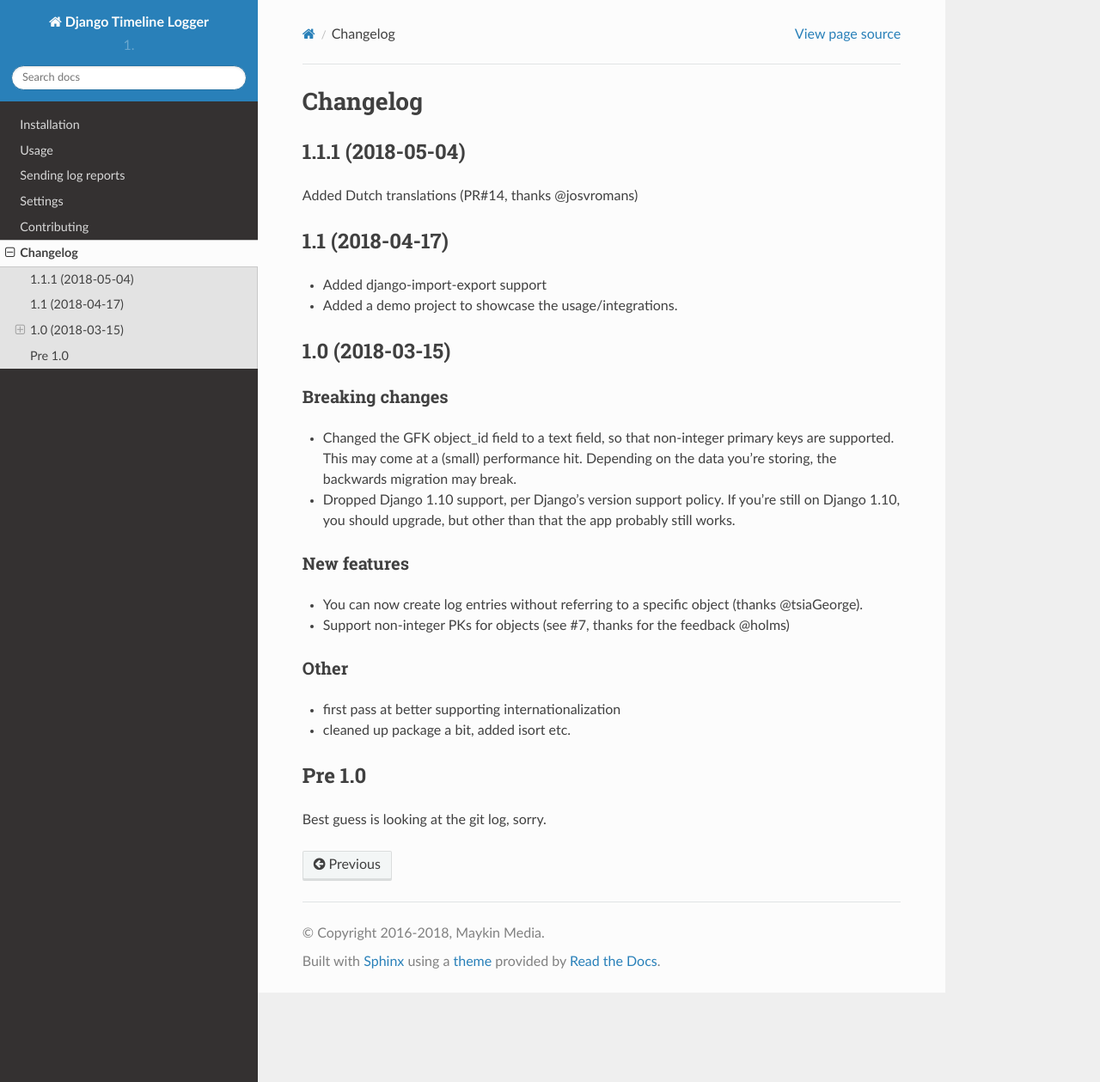
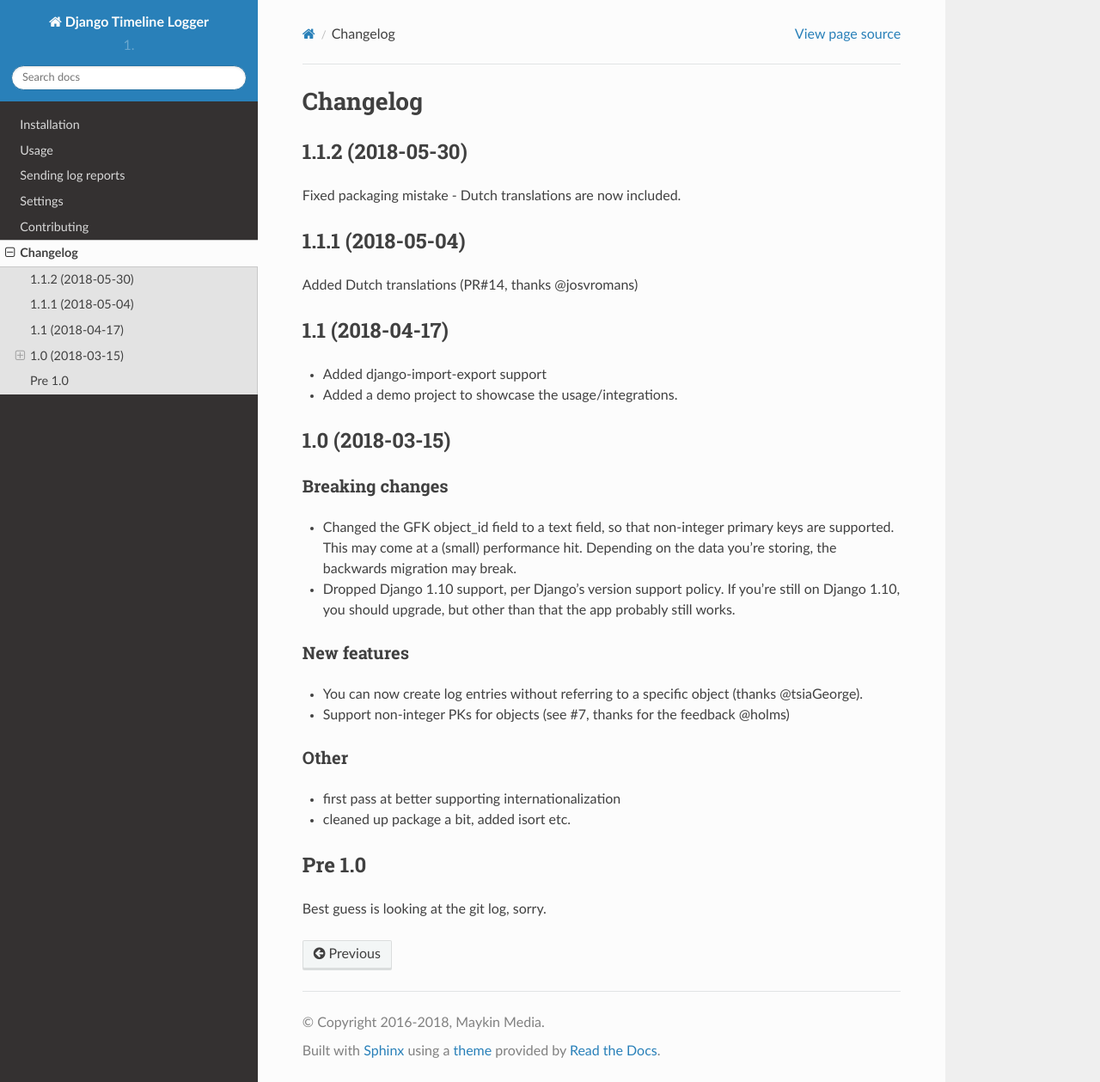
Before and after one commit to maykinmedia/django-timeline-logger, a Sphinx documentation site: the page built from docs/changelog.rst, in a window 1280 px wide and 1259 px high. Shown: the whole window at 86% size. Built offline with Sphinx 7.4.7 and the Read the Docs theme 2.0.0, drawn with Linux system fonts in a browser that asks for light colours.

Commit message:
Update version & changelog

```diff
--- a/docs/changelog.rst
+++ b/docs/changelog.rst
@@ -1,6 +1,11 @@
 =========
 Changelog
 =========
+
+1.1.2 (2018-05-30)
+==================
+
+Fixed packaging mistake - Dutch translations are now included.
 
 1.1.1 (2018-05-04)
 ==================
--- a/setup.py
+++ b/setup.py
@@ -14,7 +14,7 @@ with open(path.join(here, 'README.rst'), encoding='utf-8') as f:
 
 setup(
     name='django-timeline-logger',
-    version='1.1.1',
+    version='1.1.2',
     description='Generic event logger for Django models.',
     long_description=long_description,
     author='Maykin Media',
```
